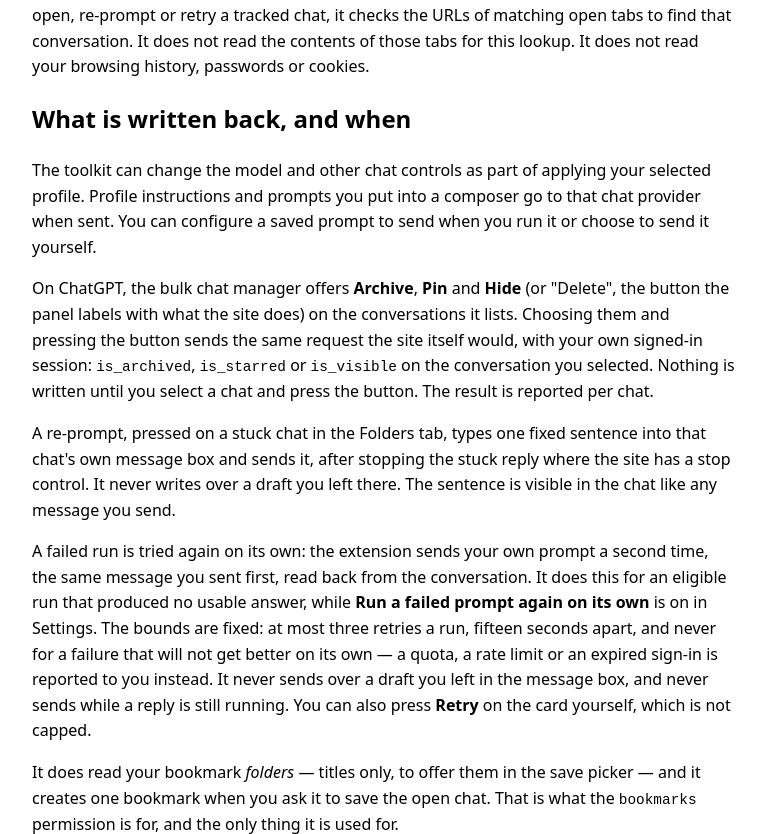
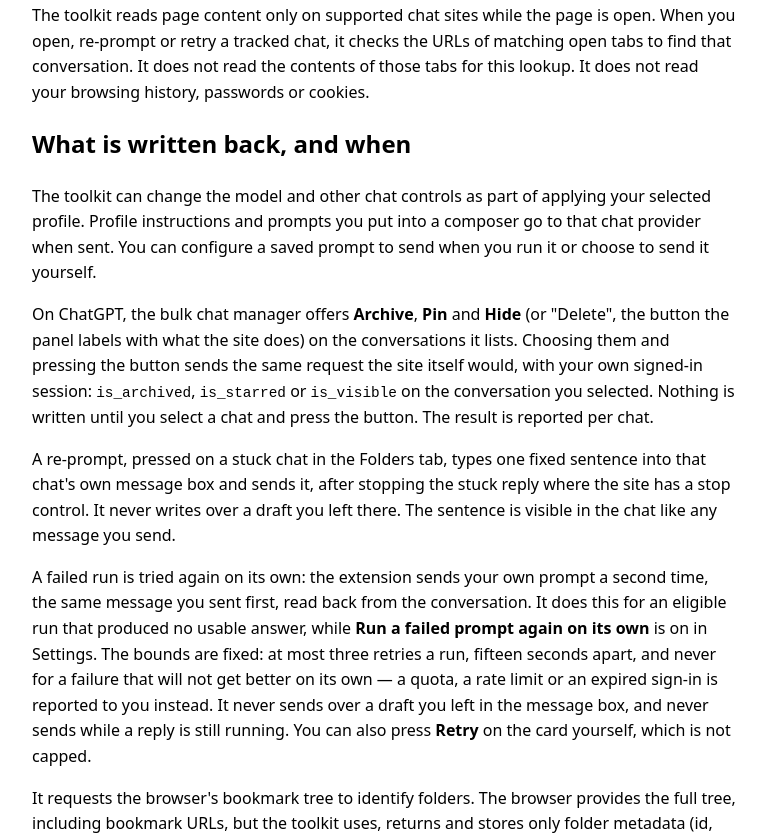
Before and after one commit to DraconDev/privacy-policy, a plain HTML site: page ai-chat-toolkit/index.html in a window 1280 px wide. Shown: the part 1966-2800 px from the top of the page, without its empty margins (256-1021 px from the left). Drawn offline with Linux system fonts and the light colour scheme.

Commit message:
Update AI Chat Toolkit privacy policy

```diff
--- a/ai-chat-toolkit/index.html
+++ b/ai-chat-toolkit/index.html
@@ -1,7 +1,7 @@
 <!DOCTYPE html>
 <!--
   AI Chat Toolkit — hosted privacy policy.
-  Generated from PRIVACY.md on 2026-11-25 for upload to dracon.uk.
+  Generated from PRIVACY.md on 2026-11-27 for upload to dracon.uk.
   PRIVACY.md is the source of truth: if the policy changes, edit it there
   and regenerate this file, then re-upload. The store listings
   (CWS_SUBMISSION.txt, AMO_SUBMISSION.txt, EDGE_SUBMISSION.txt) point at
@@ -69,8 +69,8 @@ use, with your existing session where the site requires one.</p>
 <td>Older builds remembered which conversations were filed into which toolkit chat folder. Chats now file as ordinary browser bookmarks instead; leftover filing entries sit unread in local storage and are never transmitted.</td>
 </tr>
 <tr>
-<td>Tracked tasks</td>
-<td>The title and address of each chat that was working, stuck, failed or finished in a tab you had open, with when it started, last reported, why it failed and how many times it has been retried. When a site shows no title for a chat, the title is up to 60 characters of your first message in it. A task is dropped a day after it was last touched, and you can dismiss one sooner. The task record can include a short error reason derived from a reply. It does not keep the full reply. Turn tracking off on the options page and nothing new is recorded.</td>
+<td>Tracked tasks and run history</td>
+<td>The title and address of each chat that was working, stuck, failed or finished in a tab you had open, with when it started, last reported, why it failed and how many times it has been retried. When a site shows no title for a chat, the title is up to 60 characters of your first message in it. Live tasks are dropped a day after they were last touched. Completed and failed runs appear in the separate History section for 30 days. You can dismiss live tasks sooner. The task record can include a short error reason derived from a reply. It does not keep the full reply. Turn tracking off on the options page and nothing new is recorded.</td>
 </tr>
 <tr>
 <td>Input recall</td>
@@ -148,10 +148,12 @@ a failure that will not get better on its own — a quota, a rate limit or an
 expired sign-in is reported to you instead. It never sends over a draft you
 left in the message box, and never sends while a reply is still running. You
 can also press <strong>Retry</strong> on the card yourself, which is not capped.</p>
-<p>It does read your bookmark <em>folders</em> — titles only, to offer them in the
-save picker — and it creates one bookmark when you ask it to save the open
-chat. That is what the <code>bookmarks</code> permission is for, and the only thing it
-is used for.</p>
+<p>It requests the browser's bookmark tree to identify folders. The browser
+provides the full tree, including bookmark URLs, but the toolkit uses,
+returns and stores only folder metadata (id, title, parent id and path) for
+the save picker. No bookmark URL from that tree is stored or transmitted.
+It creates one bookmark when you ask it to save the open chat. That is what
+the <code>bookmarks</code> permission is for, and the only thing it is used for.</p>
 <h2>Where requests go</h2>
 <p>The extension sends no data to its developer, analytics services, licence
 servers or advertising services. The audit bridge is included only in a
```
